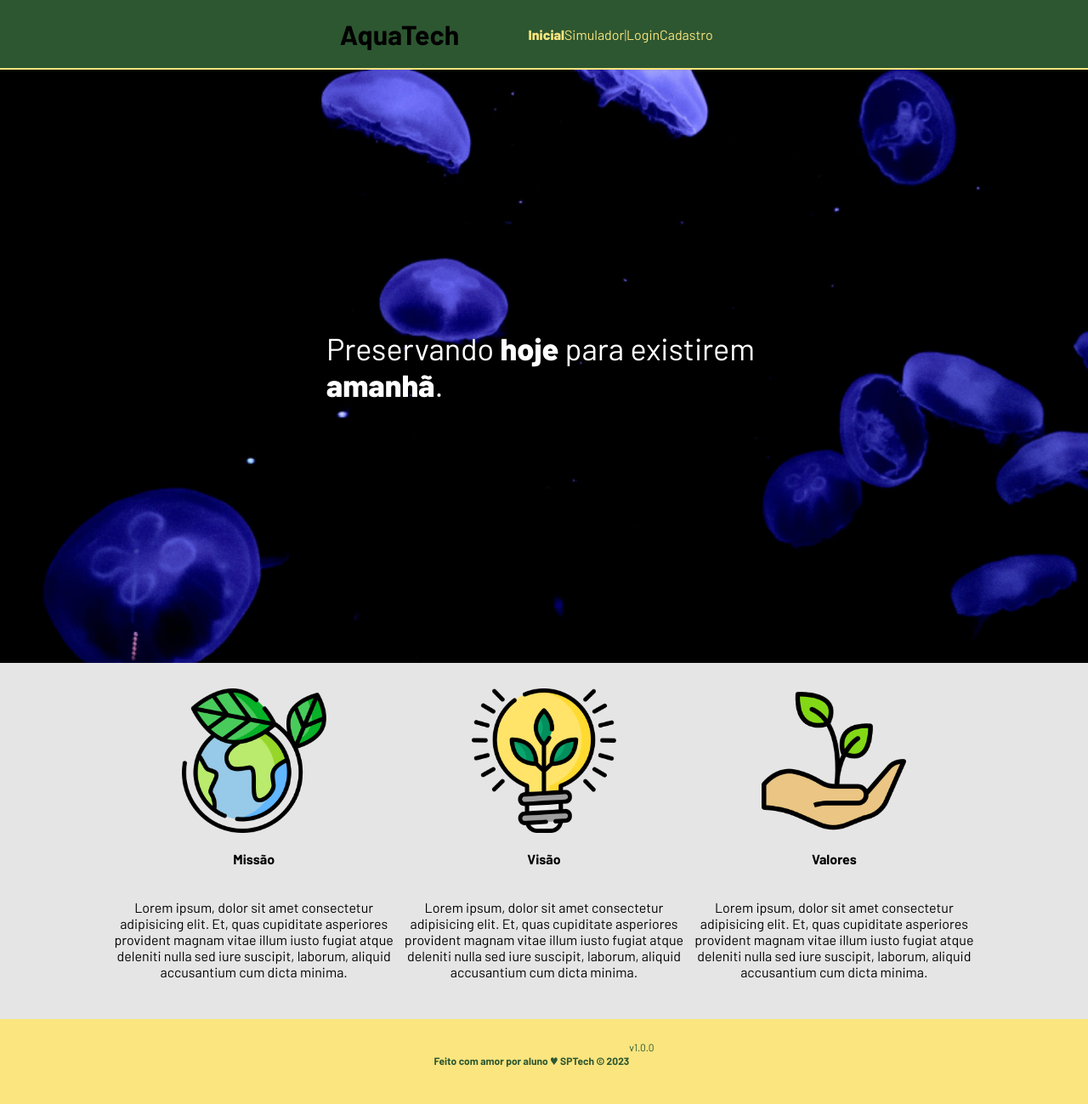
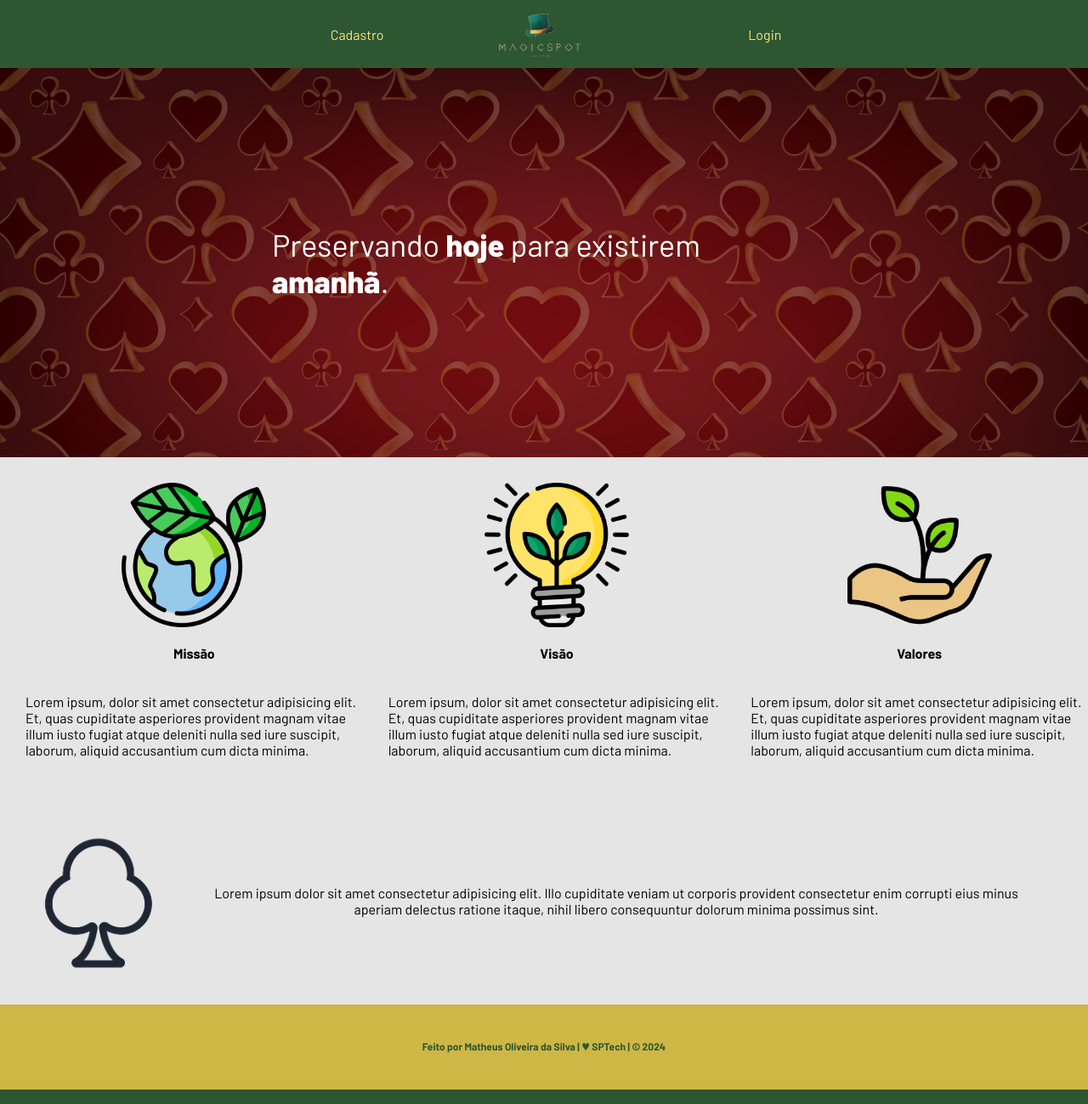
Before and after one commit to MatheusOS2002/magicspot, a website: page web-data-viz/public/index.html in a window 1280 px wide. Shown: the whole page at 85% size. Drawn offline with Linux system fonts and the light colour scheme.

Commit message:
CSS do Login, cadastro e index atualizados

```diff
--- a/web-data-viz/public/css/estilo.css
+++ b/web-data-viz/public/css/estilo.css
@@ -9,7 +9,7 @@ body {
 
 :root {
   --tamanho-header: 80px;
-  --tamanho-banner: calc(100vh - var(--tamanho-header) - var(--tamanho-footer) - 2px);
+  --tamanho-banner: calc(70vh - var(--tamanho-header) - var(--tamanho-footer) - 2px);
   --tamanho-simulador: calc(100vh - var(--tamanho-header) - var(--tamanho-footer) - 2px);
   --tamanho-login: calc(100vh - var(--tamanho-header) - var(--tamanho-footer) - 2px);
   --tamanho-footer: 20px;
@@ -17,13 +17,12 @@ body {
 
 .container {
   display: flex;
-  width: 80%;
+  width: 100%;
   margin: auto;
 }
 
 .header {
   height: var(--tamanho-header);
-  border-bottom: 2px solid #FAE57F;
 }
 
 .header .container {
@@ -69,7 +68,7 @@ body {
 .banner {
   height: var(--tamanho-banner);
   color: white;
-  background-image: url('../assets/imgs/bg-jelly-fish-para-home.png');
+  background-image: url('./images/playing-cards.jpg');
   background-size: cover;
 }
 
@@ -97,7 +96,7 @@ body {
   display: flex;
 }
 
-.social .container {
+.social .container .box2 {
   justify-content: center;
 }
 
@@ -112,7 +111,7 @@ body {
   padding: 30px 0;
 }
 
-.social p {
+.social .box2 p {
   text-align: center;
 }
 
@@ -120,12 +119,17 @@ body {
   display: flex;
   flex-direction: column;
   align-items: center;
+  padding-left: 30px;
 }
 
+.box2 {
+  padding-right: 60px;
+}
 /* FOOTER */
 
 .footer {
-  background-color: #FAE57F;
+  background-color: #ceb745;
+  /* background-color: #FAE57F; */
   height: 100px;
   color: #2D5731;
   display: flex;
@@ -145,9 +149,9 @@ body {
 
 .login {
   height: var(--tamanho-login);
-  background-image: url('./images/white-curtain.avif');
+  background-image: url('./images/stage-curtains-on-white-background.jpg');
   background-size: cover;
-  background-position-y: -200px;
+  background-position-y: -600px;
 }
 
 .login .container {
@@ -158,12 +162,12 @@ body {
 
 .card {
   width: 50%;
-  background-color: #90EE90;
+  background-color: rgb(197, 47, 47);
   border-radius: 10px;
   display: flex;
   align-items: center;
   justify-content: space-evenly;
-  color: palevioletred;
+  color: #FAE57F;
   flex-direction: column;
   height: fit-content;
   padding: 20px 0;
@@ -219,7 +223,7 @@ body {
   font-weight: 600;
   font-size: 18px;
   color: #fff;
-  background-color: #e6005a;
+  background-color: #b39501;
   width: 120px;
   height: 30px;
   align-self: center;
--- a/web-data-viz/public/index.html
+++ b/web-data-viz/public/index.html
@@ -18,20 +18,15 @@
 <body>
   <div class="header">
     <div class="container">
-        <h1 class="titulo">AquaTech</h1>
       <ul class="navbar">
-          <li class="agora">
-            <a href="#">Inicial</a>
-          </li>
-          <li>
-            <a href="simulador.html">Simulador</a>
-          </li>
-          <li>|</li>
-          <li>
-            <a href="login.html">Login</a>
-          </li>
         <li>
           <a href="cadastro.html">Cadastro</a>
+        </li>
+      </ul>
+      <a class="logo" href="index.html"><img class="logo" src="./css/images/logobg.png"></a>
+      <ul class="navbar">
+        <li>
+          <a href="#">Login</a>
         </li>
       </ul>
     </div>
@@ -71,10 +66,23 @@
     </div>
   </div>
 
+  <div class="social">
+    <div class="container">
+      <div class="boxes">
+        <div class="box">
+          <img src="./css/images/clubs.png">
+        </div>
+        <div class="box box2">
+          <p>Lorem ipsum dolor sit amet consectetur adipisicing elit. Illo cupiditate veniam ut corporis provident consectetur
+            enim corrupti eius minus aperiam delectus ratione itaque, nihil libero consequuntur dolorum minima possimus sint.</p>
+        </div>
+      </div>
+    </div>
+  </div>
+
   <div class="footer">
     <div class="container">
-        <h4>Feito com amor por aluno &hearts; SPTech &copy; 2023</h4>
-        <span class="version">v1.0.0</span>
+      <h4>Feito por Matheus Oliveira da Silva | &hearts; SPTech | &copy; 2024</h4>
     </div>
   </div>
 </body>
```
Also changed, not shown: web-data-viz/public/cadastro.html (+1 -1 lines), web-data-viz/public/login.html (+5 -11 lines), web-data-viz/public/css/images/curtain.jpg (deleted), web-data-viz/public/css/images/curtain2.avif (deleted), web-data-viz/public/css/images/curtain3.jfif (deleted), web-data-viz/public/css/images/curtain3.jpg (deleted), web-data-viz/public/css/images/logo.jpg (deleted), web-data-viz/public/css/images/logo2.jpg (deleted), web-data-viz/public/css/images/stage-curtains-on-white-background.jpg (added), web-data-viz/public/css/images/white-curtain.avif (deleted), web-data-viz/public/css/images/white-stage-curtains.jpg (added). Lines whose indentation alone changed are shown as unchanged.
